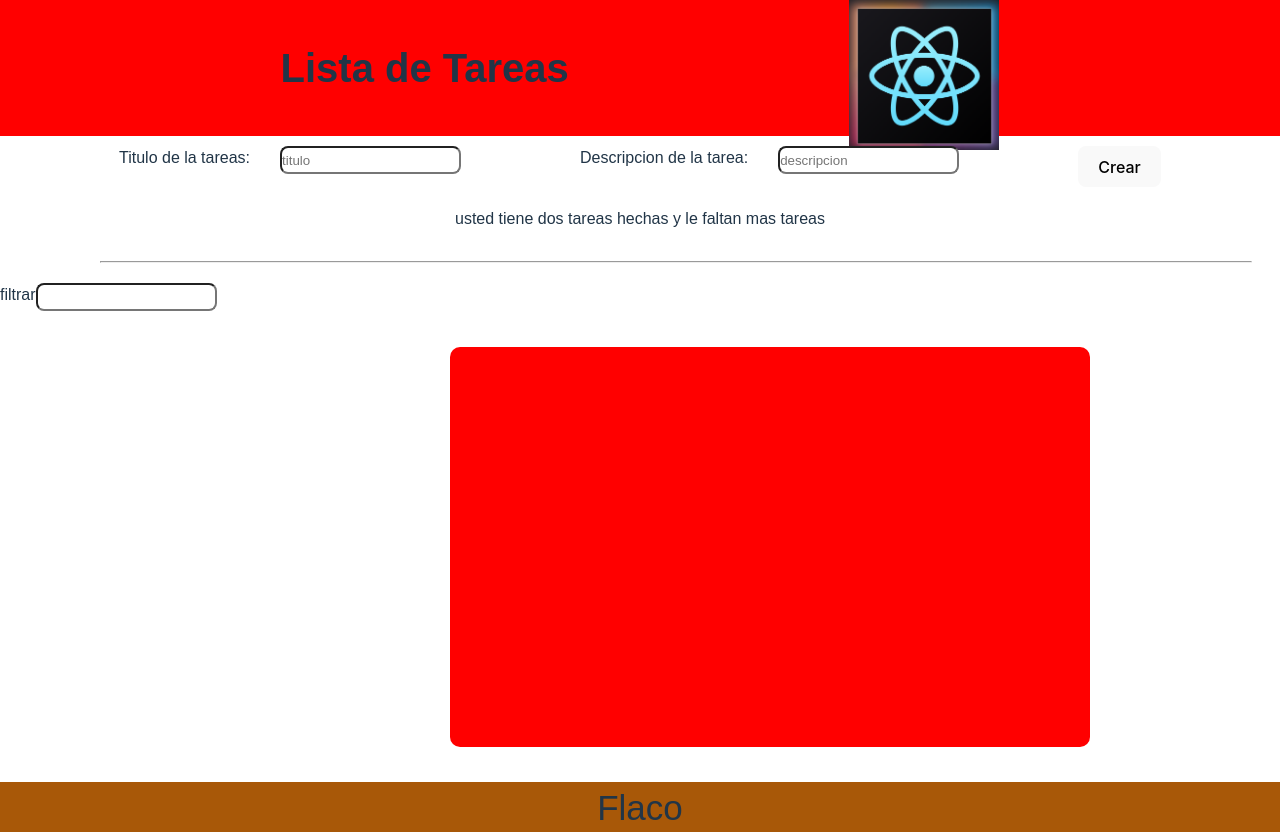
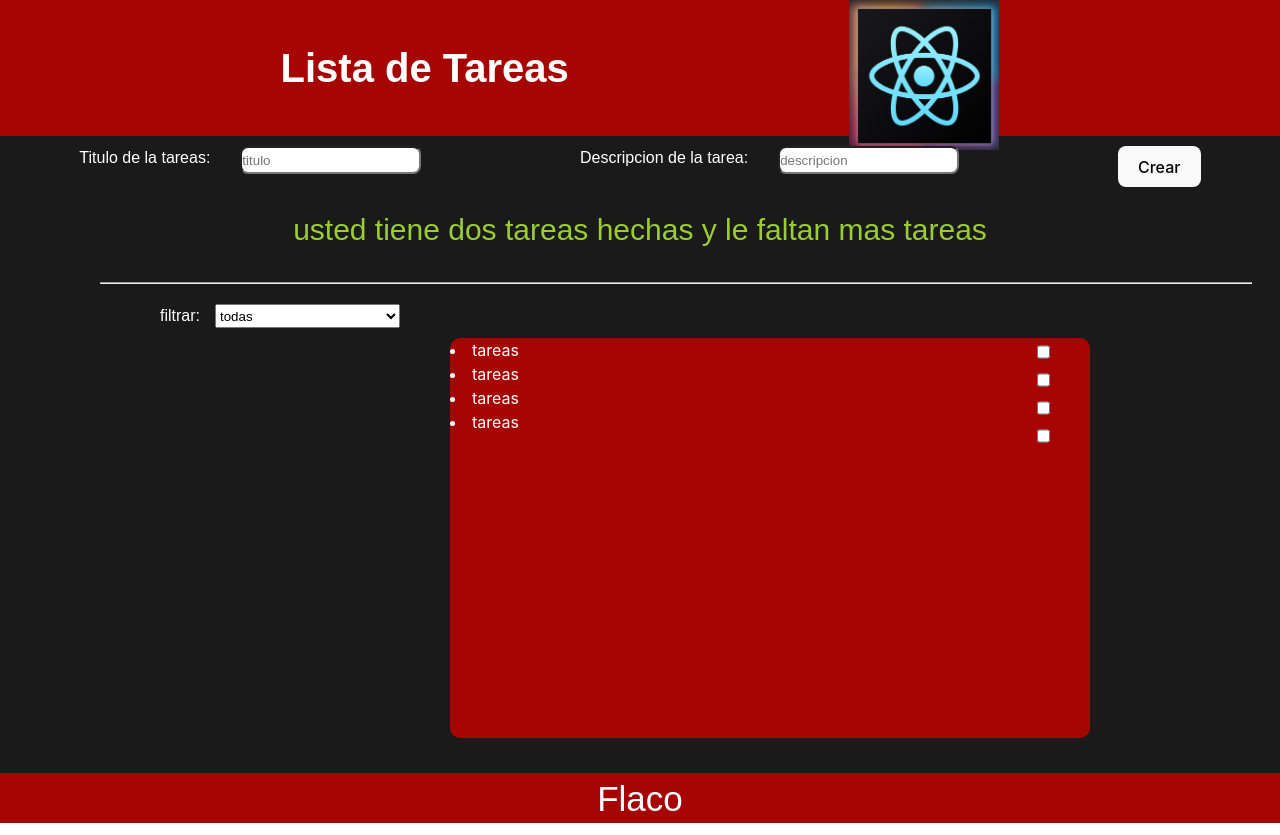
Before and after one commit to flaquito16/taller-tareas, a React (Vite) app: page / in a window 1280 px wide. Built offline with nearby package versions, Linux system fonts and the light colour scheme.

Commit message:
subo la parte ya finalizada de la maquetacion de las tareas

```diff
--- a/src/components/Filter/Filter.css
+++ b/src/components/Filter/Filter.css
@@ -1,6 +1,9 @@
 .filter{
     display: flex;
     width: 100vw;
-    height: 8vh;
-    margin: 20px 0px 0px;
+    padding: 20px 0px 10px 160px;
 }
+
+.fil{
+    padding: 0px 15px 0px 0px;
+}
--- a/src/components/Filter/Filter.jsx
+++ b/src/components/Filter/Filter.jsx
@@ -5,8 +5,12 @@ export const Filter = () => {
   return (
     <>
     <div className='filter'>
-      <p>filtrar</p>
-      <input type="text" />
+      <p className='fil'>filtrar:</p>
+      <select name="nn" id="">
+        <option value="text">todas</option>
+        <option value="text">todas las tareas no echas</option>
+        <option value="text">todas las tareas archivadas</option>
+      </select>
       </div>
     </>
   )
--- /dev/null
+++ b/src/components/ItemsTask/ItemsTask.css
@@ -0,0 +1,3 @@
+li{
+    color: white;
+}
--- a/src/components/ItemsTask/ItemsTask.jsx
+++ b/src/components/ItemsTask/ItemsTask.jsx
@@ -1,7 +1,4 @@
 import React from 'react'
+import './ItemsTask.css'
 
-export const ItemsTask = () => {
-  return (
-    <div>ItemsTask</div>
-  )
-}
+export const ItemsTask = ({content}) => <li>{content}</li>
--- a/src/components/Pages/NavBar/NavBar.css
+++ b/src/components/Pages/NavBar/NavBar.css
@@ -4,7 +4,7 @@
     height: 17vh;
     justify-content: center;
     justify-content: space-evenly;
-    background: red;
+    background: rgb(167, 4, 4);
 }
 .list{
     display: flex;
@@ -18,3 +18,7 @@
     width: 150px;
     height: 150px;
 }
+
+h2{
+    color: white;
+}
--- a/src/components/layouts/Footer/Footer.css
+++ b/src/components/layouts/Footer/Footer.css
@@ -1,7 +1,7 @@
 footer{
     width: 100vw;
     height: 50px;
-    background: rgb(168, 88, 8);
+    background: rgb(167, 4, 4);
     text-align: center;
 }
 .creator{
--- a/src/components/layouts/Header/Header.css
+++ b/src/components/layouts/Header/Header.css
@@ -1,6 +1,6 @@
 .header{
     display: flex;
-    justify-content: space-evenly;
+    justify-content: space-around;
     width: 100vw;
     margin: 10px 0px 20px 0px;
 
@@ -32,6 +32,8 @@ input{
     width: 100vw;
     text-align: center;
     margin: 0px 0px 30px;
+    font-size: 30px;
+    color: yellowgreen;
 }
 
 hr{
--- a/src/components/layouts/Main/Main.css
+++ b/src/components/layouts/Main/Main.css
@@ -1,7 +1,19 @@
 main{
+    display: flex;
+    justify-content: space-between;
     width: 50vw;
     height: 50vh;
-    background: red;
+    background: rgb(167, 4, 4);
     border-radius: 10px;
     margin: 0px 0px 35px 450px;
 }
+
+.Items{
+    display: flex;
+    flex-direction: column;
+}
+.check{
+    display: flex;
+    flex-direction: column;
+    padding: 0px 40px 0px 0px;
+}
--- a/src/components/layouts/Main/Main.jsx
+++ b/src/components/layouts/Main/Main.jsx
@@ -1,13 +1,25 @@
 import React from 'react'
 import './Main.css'
+import { ItemsTask } from '../../ItemsTask/ItemsTask'
 
 export const Main = () => {
   return (
     <>
     <main>
+      <div  className='Items'>
+    <ItemsTask content='tareas' />
+    <ItemsTask content='tareas' />
+    <ItemsTask content='tareas' />
+    <ItemsTask content='tareas' />
+    </div>
+    <div className='check'>
+    <input type="checkbox" name="" id="check" />
+    <input type="checkbox" name="" id="check" />
+    <input type="checkbox" name="" id="check" />
+    <input type="checkbox" name="" id="check" />
+    </div>
+    </main>
 
-
-    </main>
     </>
   )
 }
--- a/src/index.css
+++ b/src/index.css
@@ -21,11 +21,16 @@ a {
 a:hover {
   color: #535bf2;
 }
+p{
+  color: white;
+}
 
 body {
+  width: 100vw;
+  height: 100vh;
   margin: 0;
   display: flex;
-
+  background: #1a1a1a;
 }
 
 h1 {
```
